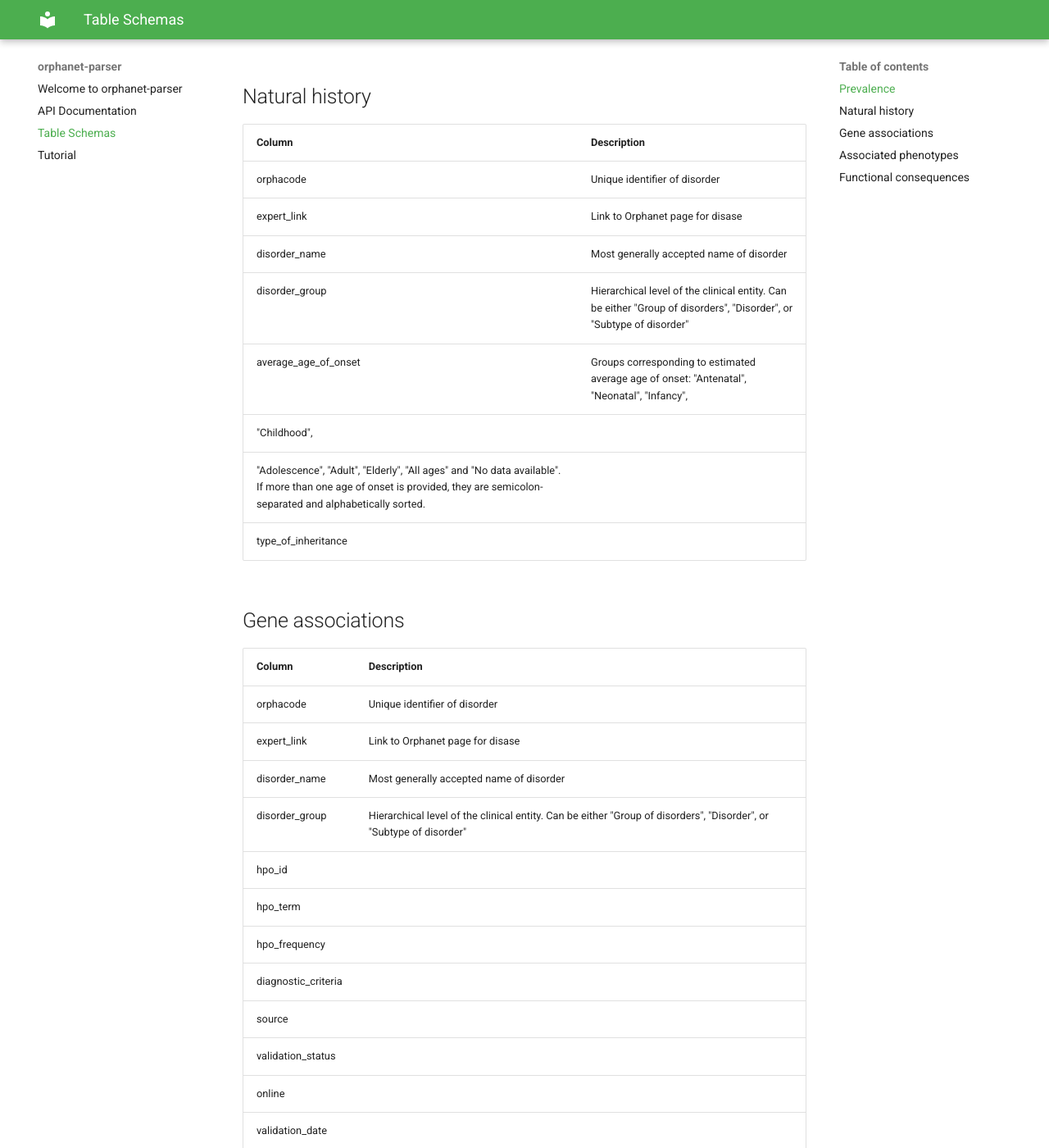
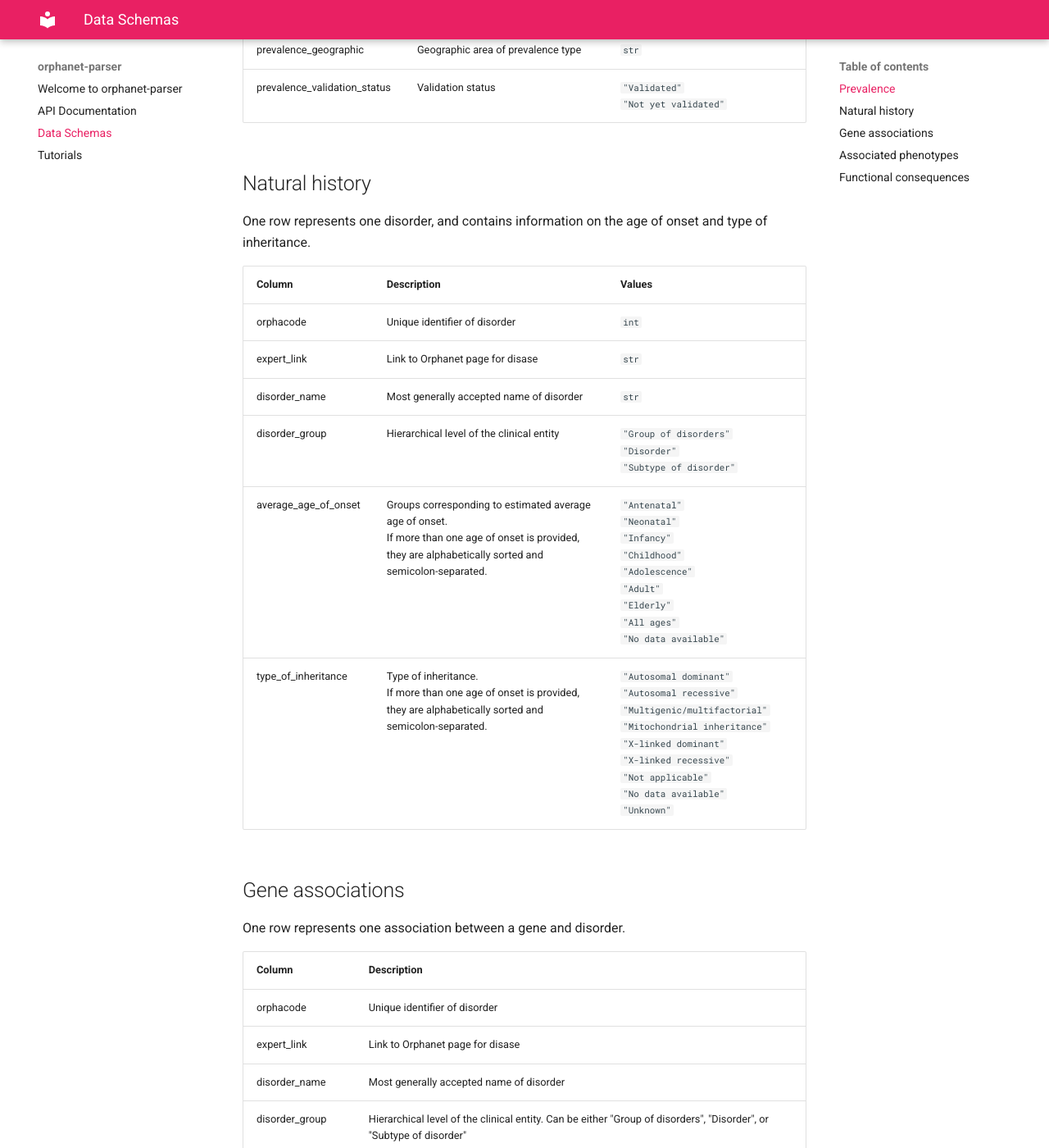
Before and after one commit to erleholgersen/orphanet-parser, an MkDocs documentation site: the page built from docs/tables.md, in a window 1280 px wide and 1400 px high, scrolled down 1103 px. Shown: the whole window at 82% size. Built offline with MkDocs 1.6.1 and Material for MkDocs 9.7.7, drawn with Linux system fonts in a browser that asks for light colours; some of the changed text lies outside the part shown.

```diff
--- a/docs/tables.md
+++ b/docs/tables.md
@@ -1,10 +1,12 @@
-# Table Schemas
+# Data Schemas
+
+Details of data frames returned by orphanet-parser.
 
 ## Prevalence
 
 One row represents one prevalence estimate. A disorder may have multiple prevalence estimates.
 
-|Column                         |Description                        |Values               |
+|Column                         |Description                        |<div style="width:210px">Values</div>|
 |:------------------------------|:----------------------------------|:------------------|
 |orphacode                      |Unique identifier of disorder      |`int`|
 |expert_link                    |Link to Orphanet page for disase   |`str`|
@@ -21,20 +23,20 @@ One row represents one prevalence estimate. A disorder may have multiple prevale
 
 ## Natural history
 
+One row represents one disorder, and contains information on the age of onset and type of inheritance.
 
-
-|Column                         |Description                        |
-|:------------------------------|:----------------------------------|
-|orphacode                      |Unique identifier of disorder      |
-|expert_link                    |Link to Orphanet page for disase   |
-|disorder_name                  |Most generally accepted name of disorder   |
-|disorder_group                 |Hierarchical level of the clinical entity. Can be either "Group of disorders", "Disorder", or "Subtype of disorder"    |
-|average_age_of_onset           |Groups corresponding to estimated average age of onset: "Antenatal", "Neonatal", "Infancy",
-"Childhood",
-"Adolescence", "Adult", "Elderly", "All ages" and "No data available". If more than one age of onset is provided, they are semicolon-separated and alphabetically sorted.
-|type_of_inheritance            |
+|Column                         |Description                        |<div style="width:210px">Values</div>|
+|:------------------------------|:----------------------------------|:----------------------|
+|orphacode                      |Unique identifier of disorder      |`int`                  |
+|expert_link                    |Link to Orphanet page for disase   |`str`                  |
+|disorder_name                  |Most generally accepted name of disorder   |`str`          |
+|disorder_group                 |Hierarchical level of the clinical entity |`"Group of disorders"`</br>`"Disorder"`</br> `"Subtype of disorder"`
+|average_age_of_onset           |Groups corresponding to estimated average age of onset.</p>If more than one age of onset is provided, they are alphabetically sorted and semicolon-separated.|`"Antenatal"`</br>`"Neonatal"`</br>`"Infancy"`</br>`"Childhood"`</br>`"Adolescence"`</br>`"Adult"`</br>`"Elderly"`</br>`"All ages"`</br>`"No data available"`|
+|type_of_inheritance            |Type of inheritance.</p>If more than one age of onset is provided, they are alphabetically sorted and semicolon-separated.|`"Autosomal dominant"`</br>`"Autosomal recessive"`</br>`"Multigenic/multifactorial"`</br>`"Mitochondrial inheritance"`</br>`"X-linked dominant"`</br>`"X-linked recessive"`</br>`"Not applicable"`</br>`"No data available"`</br>`"Unknown"`|
 
 ## Gene associations
+
+One row represents one association between a gene and disorder.
 
 
 |Column                         |Description                        |
--- a/environment_dev.yml
+++ b/environment_dev.yml
@@ -7,3 +7,4 @@ dependencies:
   - pytest
   - mkdocs-material
   - mkdocstrings-python
+  - pymdown-extensions
--- a/mkdocs.yml
+++ b/mkdocs.yml
@@ -2,6 +2,14 @@ site_name: orphanet-parser
 theme:
   name: 'material'
   palette:
-    primary: 'green'
+    primary: 'pink'
 plugins:
   - mkdocstrings
+markdown_extensions:
+  - pymdownx.highlight:
+      anchor_linenums: true
+      line_spans: __span
+      pygments_lang_class: true
+  - pymdownx.inlinehilite
+  - pymdownx.snippets
+  - pymdownx.superfences
```
Also changed, not shown: docs/tutorial.md (added, +107 -0 lines), docs/tuturial.md (deleted, +0 -8 lines), 1 other file.
